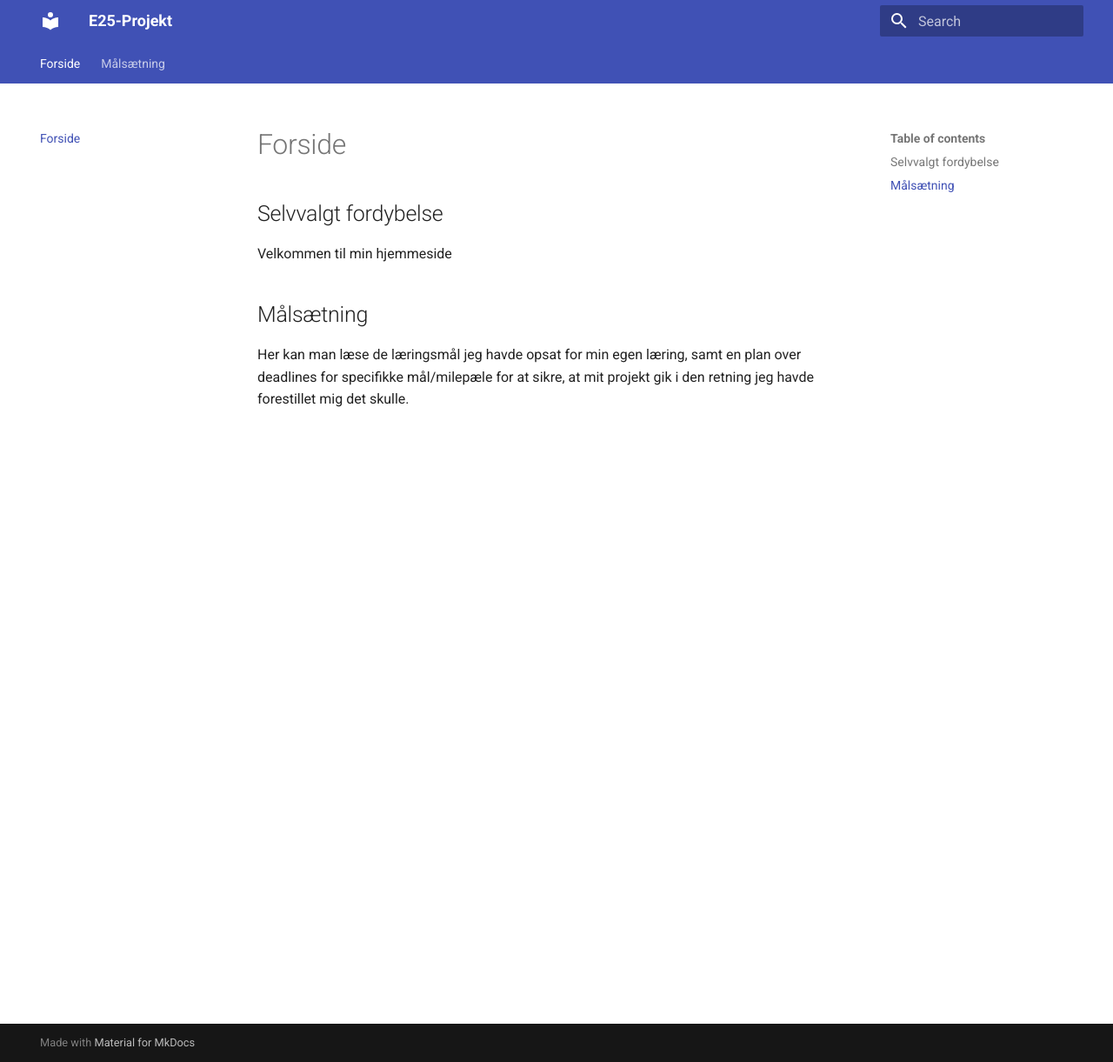
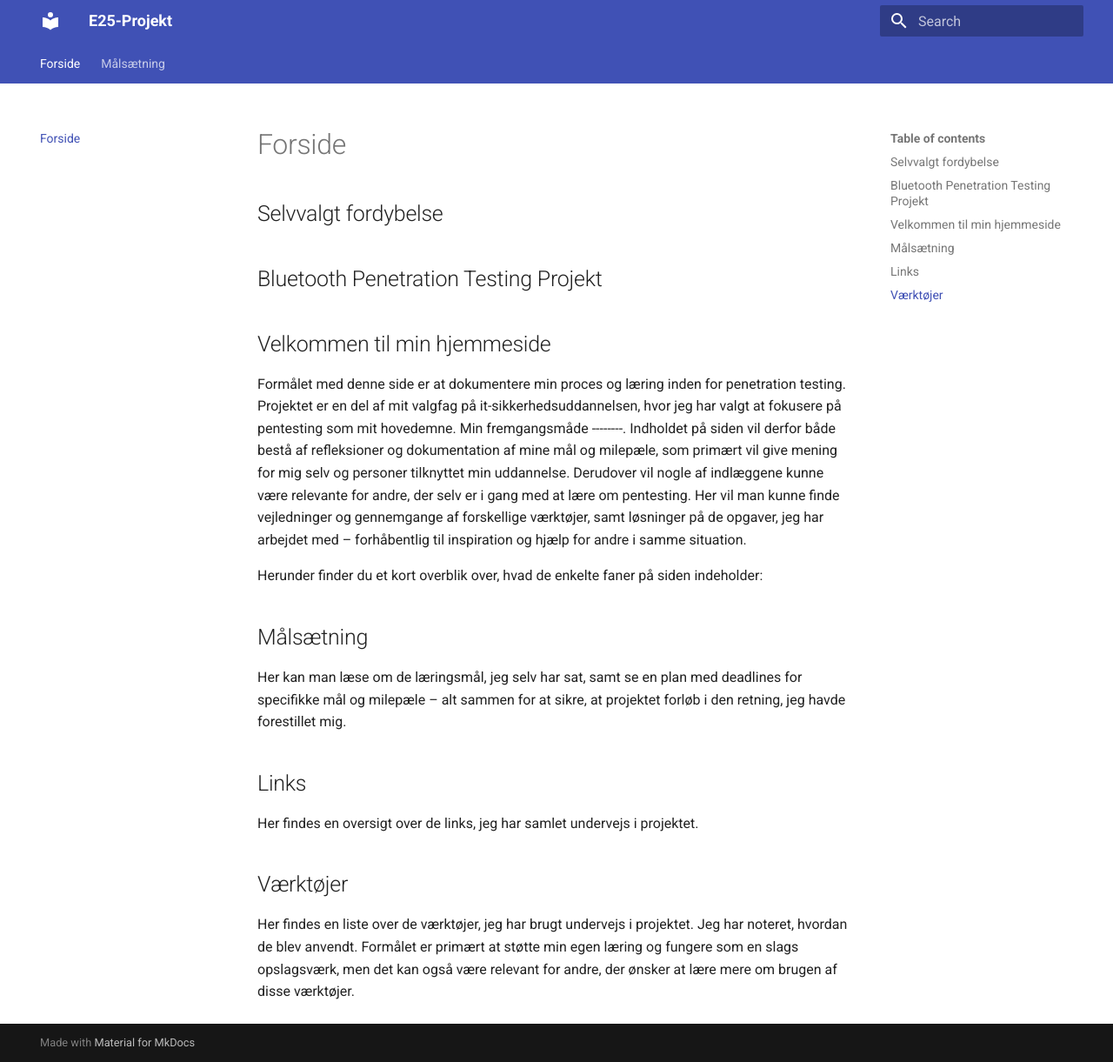
Before and after one commit to Efily/E25-Projekt, an MkDocs documentation site: the page built from docs/index.md, in a window 1280 px wide and 1221 px high. Shown: the whole window at 87% size. Built offline with MkDocs 1.6.1 and Material for MkDocs 9.7.7, drawn with Linux system fonts in a browser that asks for light colours.

Commit message:
Update index.md

```diff
--- a/docs/index.md
+++ b/docs/index.md
@@ -1,7 +1,24 @@
 ##Selvvalgt fordybelse
 
-Velkommen til min hjemmeside
+##Bluetooth Penetration Testing Projekt
+
+##Velkommen til min hjemmeside
+Formålet med denne side er at dokumentere min proces og læring inden for penetration testing.
+Projektet er en del af mit valgfag på it-sikkerhedsuddannelsen, hvor jeg har valgt at fokusere på pentesting som mit hovedemne.
+Min fremgangsmåde --------.
+Indholdet på siden vil derfor både bestå af refleksioner og dokumentation af mine mål og milepæle, som primært vil give mening for mig selv og personer tilknyttet min uddannelse.
+Derudover vil nogle af indlæggene kunne være relevante for andre, der selv er i gang med at lære om pentesting. Her vil man kunne finde vejledninger og gennemgange af forskellige værktøjer, samt løsninger på de opgaver, jeg har arbejdet med – forhåbentlig til inspiration og hjælp for andre i samme situation.
+
+Herunder finder du et kort overblik over, hvad de enkelte faner på siden indeholder:
 
 ##Målsætning
 
-Her kan man læse de læringsmål jeg havde opsat for min egen læring, samt en plan over deadlines for specifikke mål/milepæle for at sikre, at mit projekt gik i den retning jeg havde forestillet mig det skulle.
+Her kan man læse om de læringsmål, jeg selv har sat, samt se en plan med deadlines for specifikke mål og milepæle – alt sammen for at sikre, at projektet forløb i den retning, jeg havde forestillet mig.
+
+##Links
+
+Her findes en oversigt over de links, jeg har samlet undervejs i projektet.
+
+##Værktøjer
+
+Her findes en liste over de værktøjer, jeg har brugt undervejs i projektet. Jeg har noteret, hvordan de blev anvendt. Formålet er primært at støtte min egen læring og fungere som en slags opslagsværk, men det kan også være relevant for andre, der ønsker at lære mere om brugen af disse værktøjer.
```
